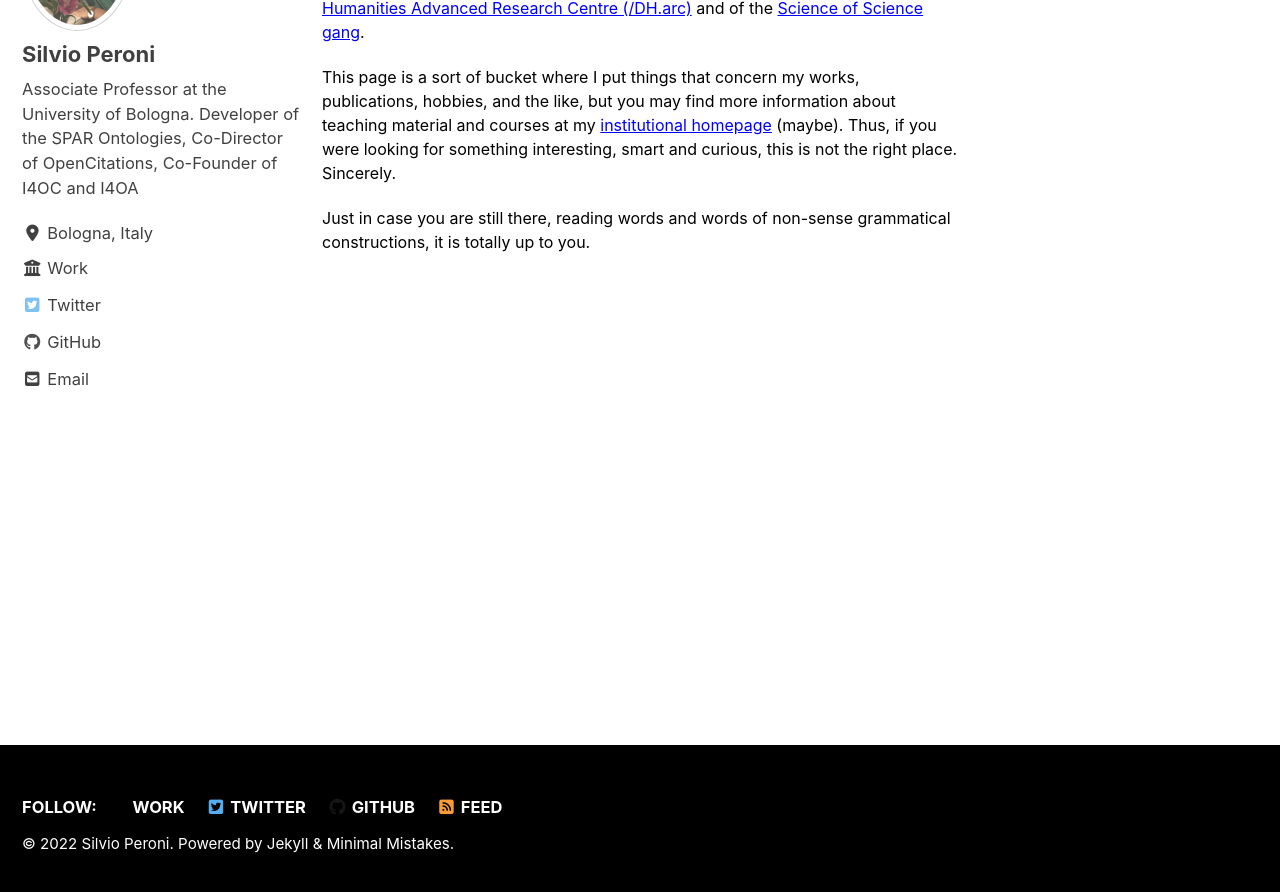
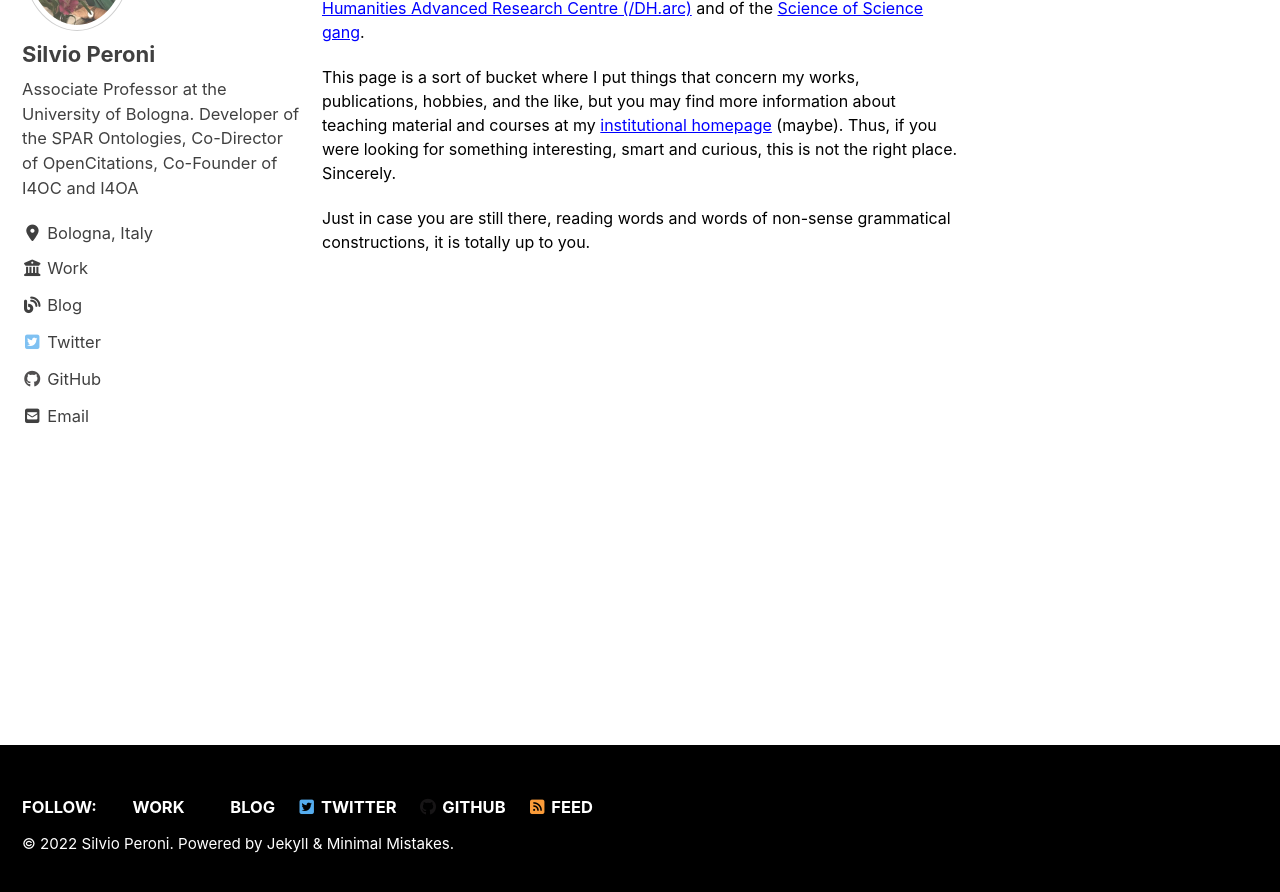
Before and after one commit to essepuntato/essepuntato.github.io, a Jekyll site: the page built from _pages/index.md, in a window 1280 px wide and 900 px high, scrolled down 222 px. Shown: the top 892 px of the window. Built offline with Jekyll 4.4.1, drawn with Linux system fonts in a browser that asks for light colours; cached includes are drawn as plain includes; nearby versions of some CDN libraries.

Commit message:
Update _config.yml

```diff
--- a/_config.yml
+++ b/_config.yml
@@ -116,6 +116,9 @@ author:
     - label: "Work"
       icon: "fas fa-fw fa-university"
       url: "https://www.unibo.it/sitoweb/silvio.peroni/en/"
+    - label: "Blog"
+      icon: "fas fa-fw fa-blog"
+      url: "https://querty.hypotheses.org"
     - label: "Twitter"
       icon: "fab fa-fw fa-twitter-square"
       url: "https://twitter.com/essepuntato"
@@ -129,6 +132,9 @@ footer:
     - label: "Work"
       icon: "fas fa-fw fa-university"
       url: "https://www.unibo.it/sitoweb/silvio.peroni/en/"
+    - label: "Blog"
+      icon: "fas fa-fw fa-blog"
+      url: "https://querty.hypotheses.org"
     - label: "Twitter"
       icon: "fab fa-fw fa-twitter-square"
       url: "https://twitter.com/essepuntato"
```
